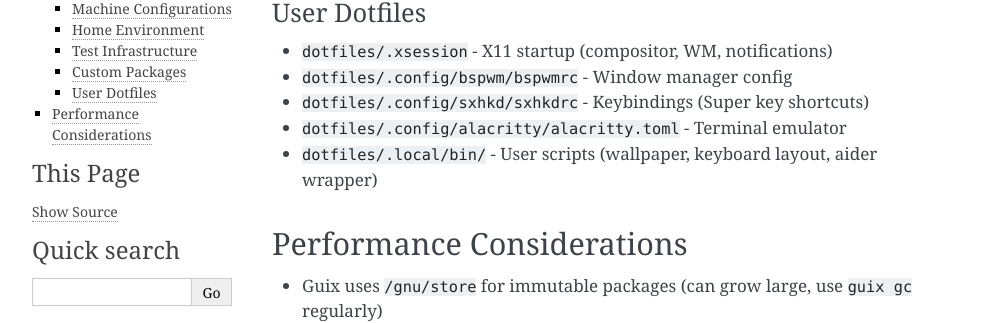
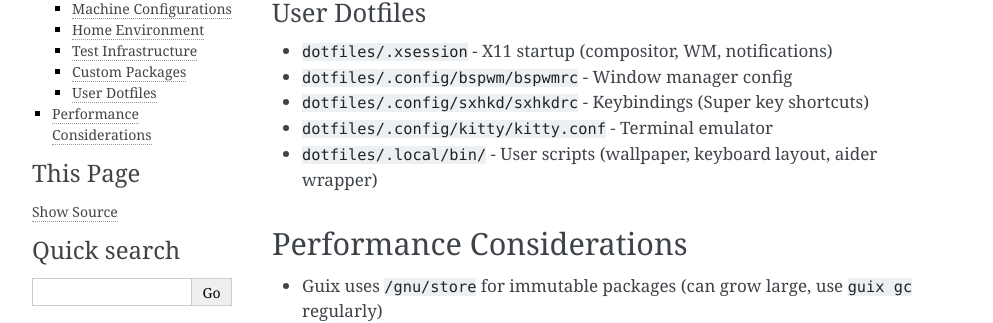
Before and after one commit to RafaelPalomar/dotfiles, a Sphinx documentation site: the page built from docs/source/packages.rst, in a window 1280 px wide and 900 px high, scrolled down 2384 px. Shown: the part 327-650 px from the top of the window, without its empty margins (148-1141 px from the left). Built offline with Sphinx 7.4.7, drawn with Linux system fonts in a browser that asks for light colours.

Commit message:
[ENH][terminal] replace alacritty with kitty
- Add kitty configuration with pywal integration and opacity support
- Update sxhkd keybinding to launch kitty
- Update documentation to reflect terminal change
- Update home service to use kitty package
- Add sakura as fallback terminal in common packages

```diff
--- a/docs/source/architecture.rst
+++ b/docs/source/architecture.rst
@@ -12,7 +12,7 @@
     ├── emacs.org                 # Literate Emacs config (tangles to init.el)
     ├── dotfiles/                 # User dotfiles (deployed via guix-home)
     │   ├── .xsession
-    │   ├── .config/              # Application configs (bspwm, sxhkd, alacritty, etc.)
+    │   ├── .config/              # Application configs (bspwm, sxhkd, kitty, etc.)
     │   └── .local/bin/           # User scripts
     ├── scripts/                  # Deployment and testing scripts
     │   ├── deploy.sh
--- a/docs/source/packages.rst
+++ b/docs/source/packages.rst
@@ -12,7 +12,7 @@
 - **Hotkey Daemon**: sxhkd (Super key prefix)
 - **Compositor**: picom (transparency, shadows, animations)
 - **Status Bar**: polybar (per-monitor themes)
-- **Terminal**: Alacritty
+- **Terminal**: Kitty
 - **Editor**: Emacs (lucid build, daemon mode with auto-restart)
 - **Display Server**: X11 (xlibre variant for custom libinput/GPU drivers)
 - **Color Scheme**: Pywal (dynamic theming from wallpapers)
@@ -105,7 +105,7 @@
 - ``dotfiles/.xsession`` - X11 startup (compositor, WM, notifications)
 - ``dotfiles/.config/bspwm/bspwmrc`` - Window manager config
 - ``dotfiles/.config/sxhkd/sxhkdrc`` - Keybindings (Super key shortcuts)
-- ``dotfiles/.config/alacritty/alacritty.toml`` - Terminal emulator
+- ``dotfiles/.config/kitty/kitty.conf`` - Terminal emulator
 - ``dotfiles/.local/bin/`` - User scripts (wallpaper, keyboard layout, aider wrapper)
 
 Performance Considerations
```
Also changed, not shown: 4 other files.
